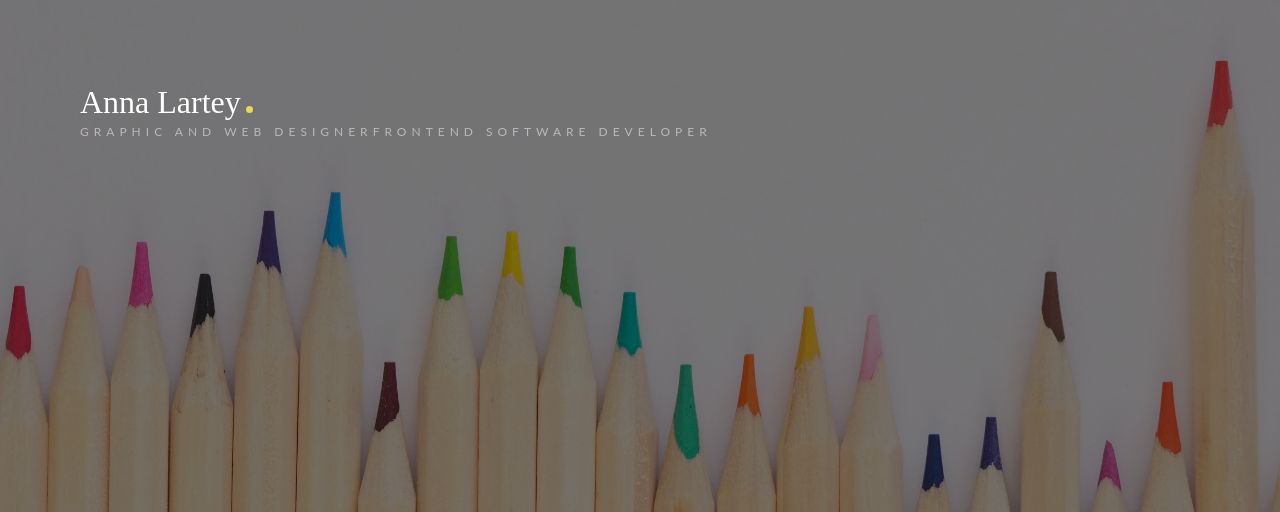
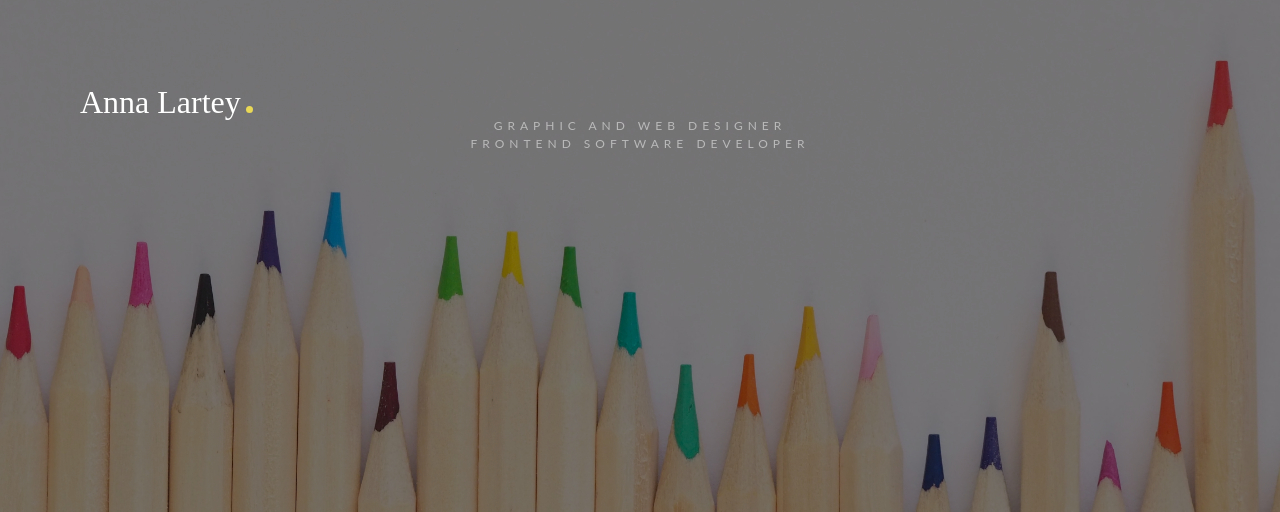
Before and after one commit to Annalartey/my-portfolio, a React (Create React App) app: page / in a window 1280 px wide. Shown: the part 288-800 px from the top of the page. Built offline with nearby package versions, Linux system fonts and the light colour scheme.

Commit message:
Update loader.css

```diff
--- a/src/component/loader/loader.css
+++ b/src/component/loader/loader.css
@@ -10,6 +10,7 @@
     padding: 0 80px 0 80px;
     position: relative;
     display: flex;
+    flex-direction: column;
     justify-content: center;
     flex-direction: column;
   }
@@ -69,6 +70,7 @@
         width: 100%;
         position: relative;
         display: flex;
+        flex-direction: column;
         align-items: center;
         height: 30px;
         margin-top: -10px;}
```
